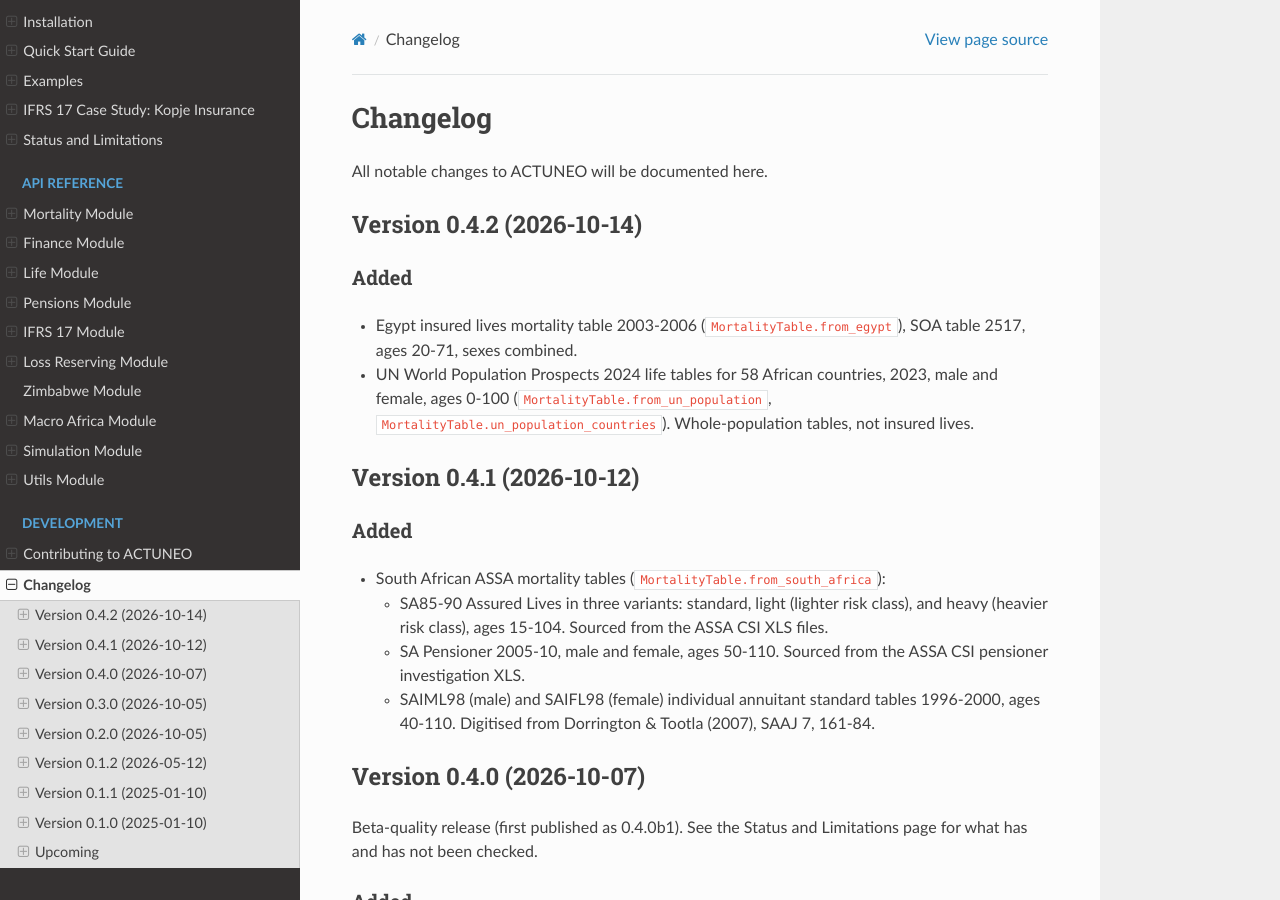
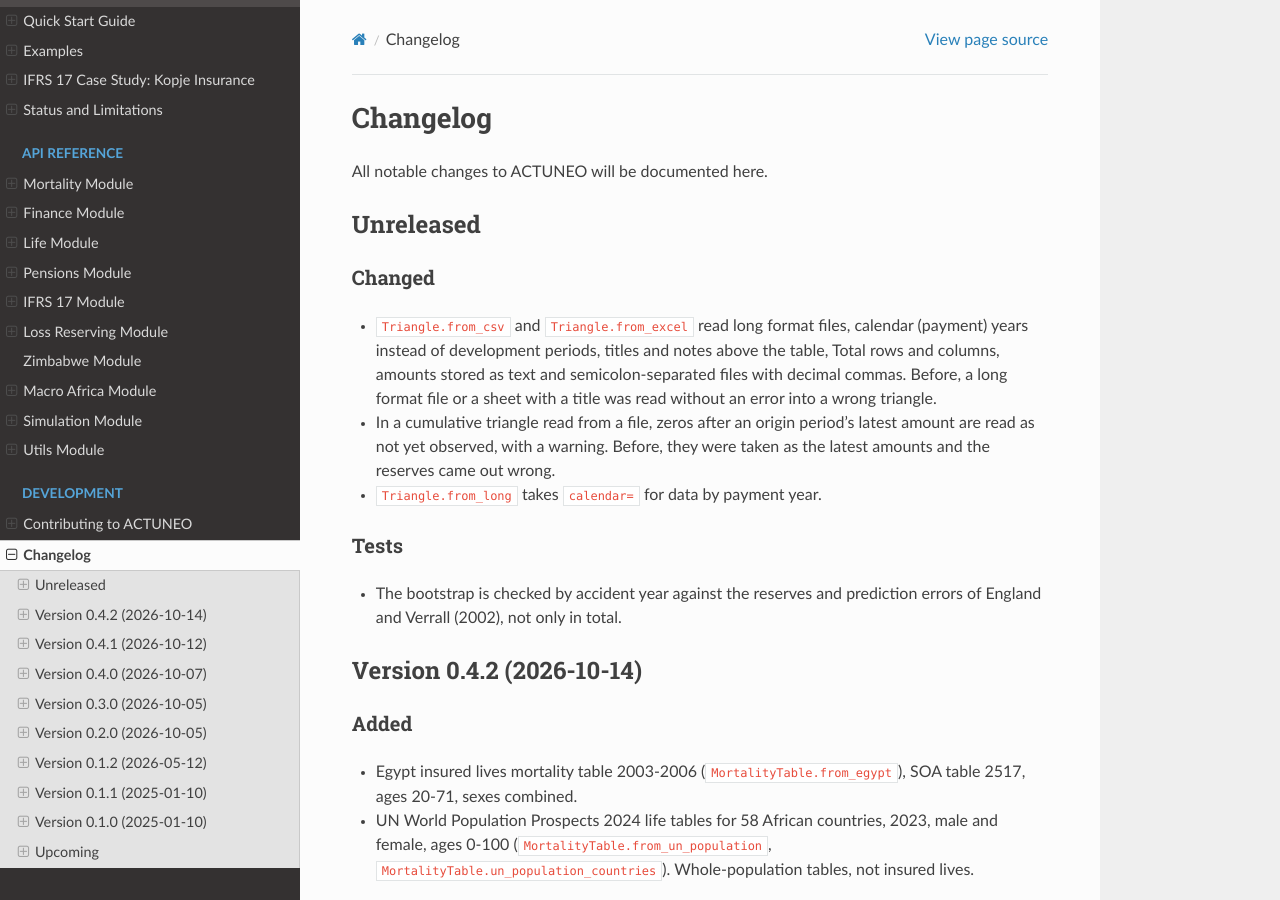
Before and after one commit to ShannonT20/ACTUNEO, a Sphinx documentation site: the page built from docs/changelog.rst, in a window 1280 px wide and 900 px high. Built offline with Sphinx 7.4.7 and the Read the Docs theme 3.1.0, drawn with Linux system fonts in a browser that asks for light colours.

Commit message:
Docs: triangle file layouts in the API page and changelog

```diff
--- a/docs/changelog.rst
+++ b/docs/changelog.rst
@@ -2,6 +2,28 @@
 =========
 
 All notable changes to ACTUNEO will be documented here.
+
+Unreleased
+----------
+
+Changed
+~~~~~~~
+
+* ``Triangle.from_csv`` and ``Triangle.from_excel`` read long format files,
+  calendar (payment) years instead of development periods, titles and notes
+  above the table, Total rows and columns, amounts stored as text and
+  semicolon-separated files with decimal commas. Before, a long format file
+  or a sheet with a title was read without an error into a wrong triangle.
+* In a cumulative triangle read from a file, zeros after an origin period's
+  latest amount are read as not yet observed, with a warning. Before, they
+  were taken as the latest amounts and the reserves came out wrong.
+* ``Triangle.from_long`` takes ``calendar=`` for data by payment year.
+
+Tests
+~~~~~
+
+* The bootstrap is checked by accident year against the reserves and
+  prediction errors of England and Verrall (2002), not only in total.
 
 Version 0.4.2 (2026-10-14)
 --------------------------
```
Also changed, not shown: docs/api/loss_reserving.rst (+21 -0 lines).
